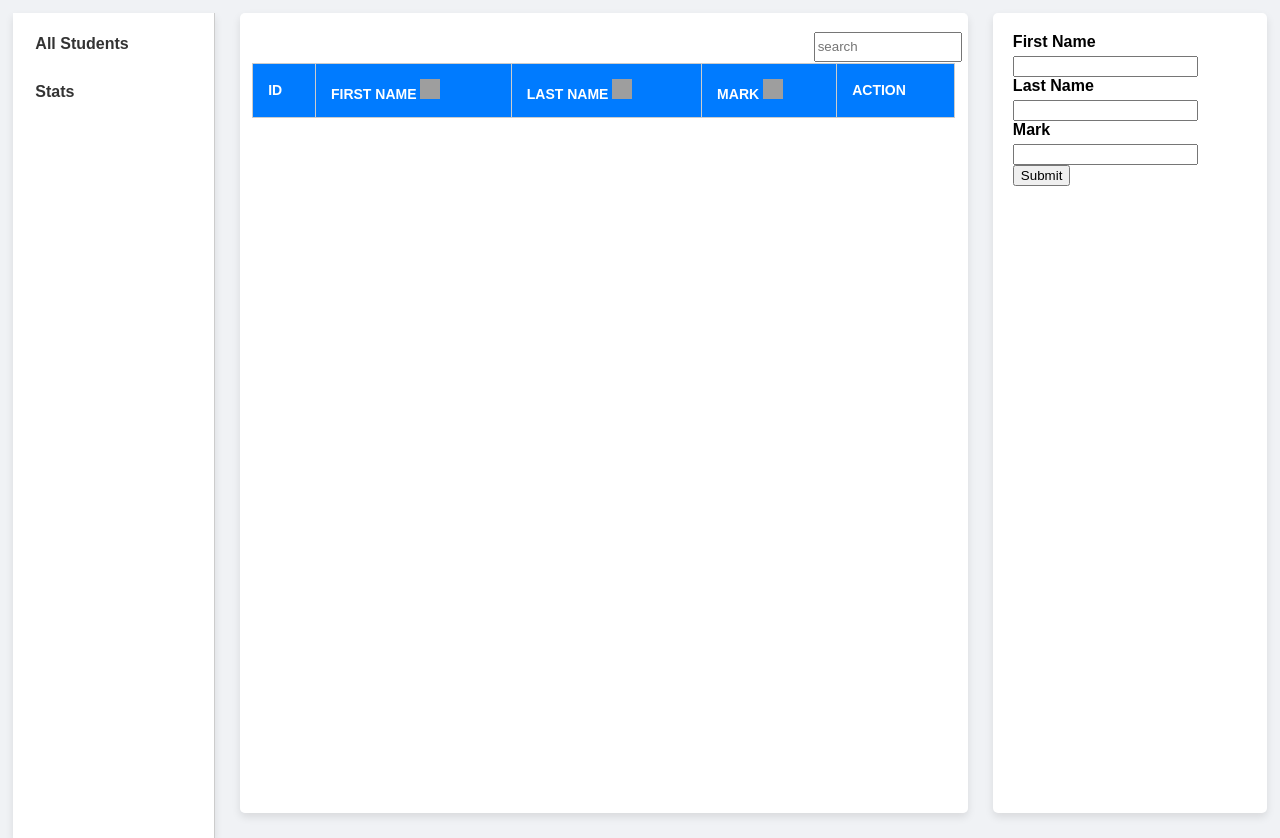
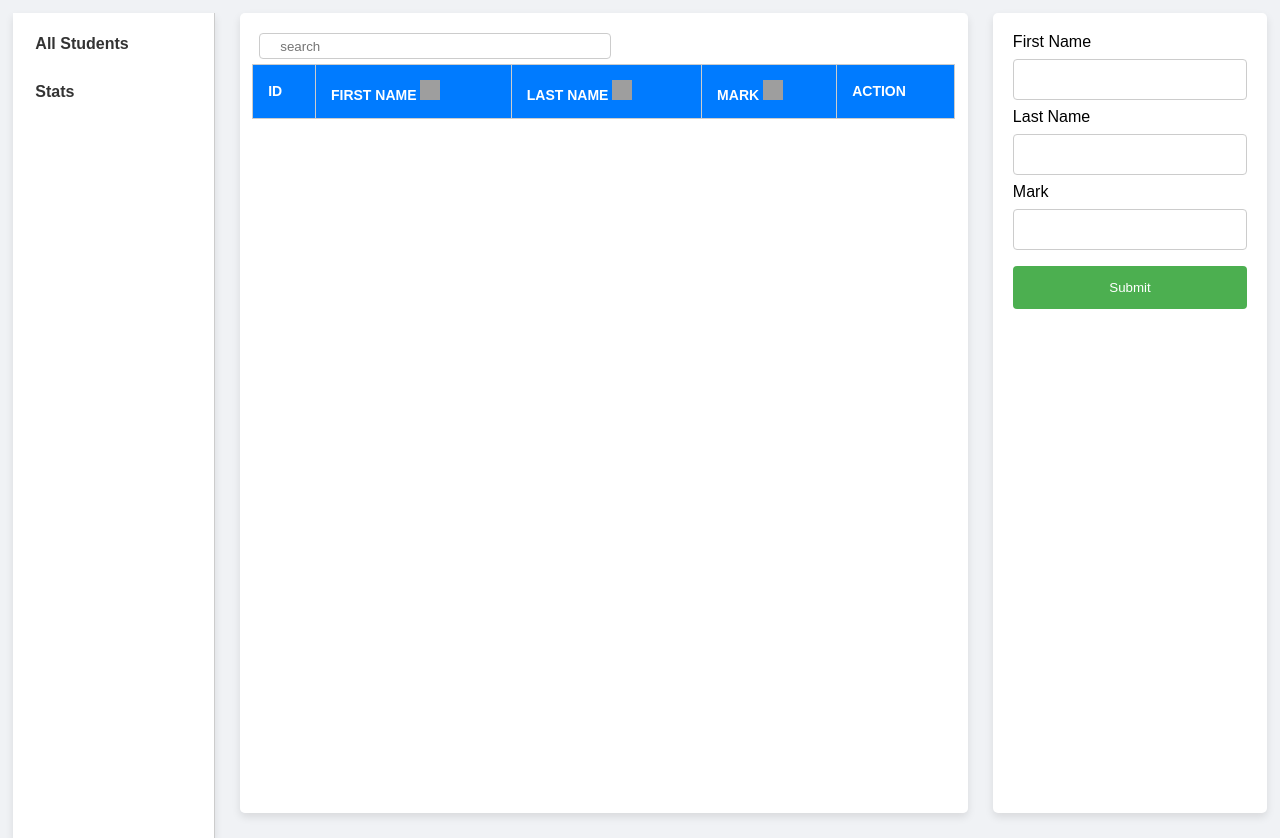
Before and after one commit to Darth-Tenebros/SMS, a plain HTML site: page index.html in a window 1280 px wide. Drawn offline with Linux system fonts and the light colour scheme; grey boxes are pictures that could not be loaded.

Commit message:
form styles

```diff
--- a/css/main.css
+++ b/css/main.css
@@ -63,10 +63,7 @@ html, body {
     text-align: right;
 }
 
-#search{
-    height: 100%;
-    width: 20%;
-}
+
 
 .students-table {
     width: 100%;
@@ -94,6 +91,7 @@ html, body {
     background-color: #f1f1f1;
 }
 
+
 .add-form {
     background-color: #fff;
     border-radius: 5px;
@@ -102,32 +100,31 @@ html, body {
     box-shadow: 0 4px 8px rgba(0, 0, 0, 0.1);
 }
 
-.add-form label {
-    display: block;
-    margin-bottom: 5px;
-    font-weight: bold;
+input[type=text] {
+    width: 100%;
+    padding: 12px 20px;
+    margin: 8px 0;
+    display: inline-block;
+    border: 1px solid #ccc;
+    border-radius: 4px;
+    box-sizing: border-box;
+  }
+
+#submit-student {
+    width: 100%;
+    background-color: #4CAF50;
+    color: white;
+    padding: 14px 20px;
+    margin: 8px 0;
+    border: none;
+    border-radius: 4px;
+    cursor: pointer;
 }
 
-.input-field {
-    width: calc(100% - 10px);
-    padding: 10px;
-    margin-bottom: 10px;
-    border: 1px solid #ccc;
-    border-radius: 5px;
-    font-size: 16px;
-}
-
-.submit-button {
-    display: inline-block;
-    width: 100%;
-    padding: 10px;
-    background-color: #007bff;
-    color: #fff;
-    border: none;
-    border-radius: 5px;
-    font-size: 16px;
-    cursor: pointer;
-    transition: background-color 0.3s ease;
+#search{
+    height: 100%;
+    width: 50%;
+    display: block;
 }
 
 .submit-button:hover {
@@ -170,6 +167,11 @@ html, body {
     overflow: auto; /* Allow overflow for the inner container */
 }
 
+#close{
+    font-weight: bolder;
+    cursor: pointer;
+}
+
 .scroll-container {
     width: 100%;
     height: 100%;
```
